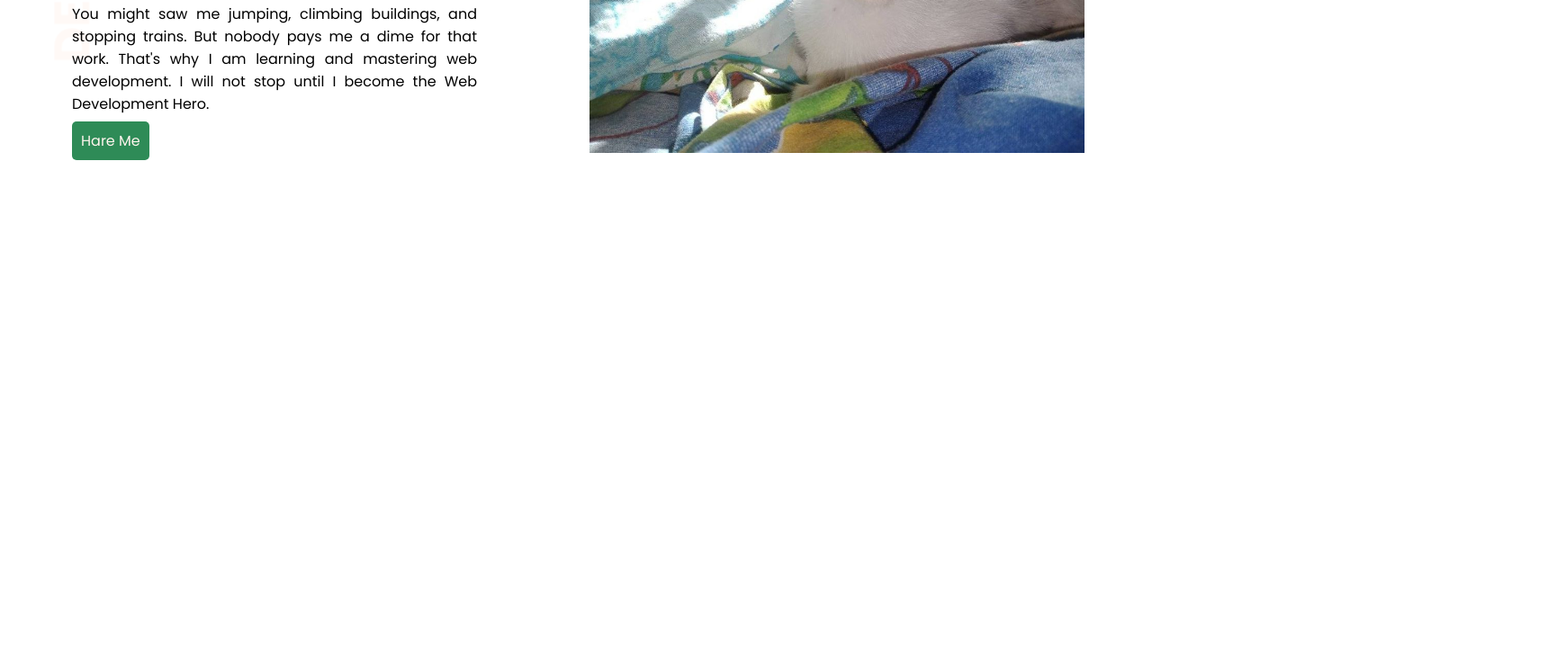
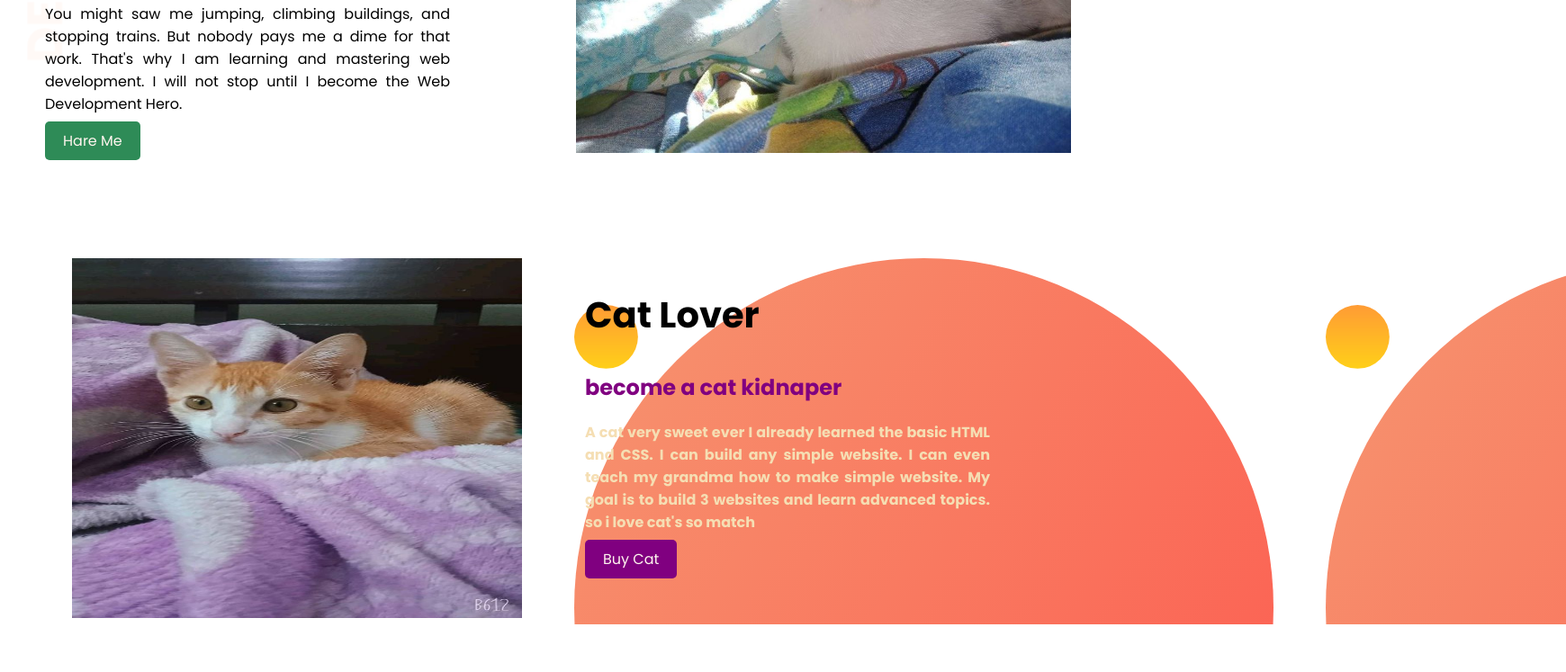
Before and after one commit to YASINARAFAT88/scond-site, a plain HTML site: page index.html in a window 1280 px wide. Shown: the part 293-1040 px from the top of the page at 90% size, 1740 px wide, since content can reach past the window. Before the commit the page ends 800 px from the top, so only its background shows below. Drawn offline with Linux system fonts and the light colour scheme.

Commit message:
secondtime

```diff
--- a/index.html
+++ b/index.html
@@ -26,5 +26,19 @@
             <img class="img-size" src="img/first.jpg" alt="">
         </div>
 </section>
+
+<section class="sec-2">
+
+    <div class="helfwidth">
+        <div>
+            <img id="imgg" src="img/main cat.jpg" alt="">
+          </div>
+          <div class="side-ho">
+              <h1>Cat Lover</h1>
+             <h2 class="color-perpule"> become a cat kidnaper</h2>
+             <p> A cat very sweet ever I already learned the basic HTML and CSS. I can build any simple website. I can even teach my grandma how to make simple website. My goal is to build 3 websites and learn advanced topics. so i love cat's so match</p> <a class="Cat" href="https://www.facebook.com/profile.php?id=100014945501389" target="_blank" rel="noopener noreferrer"> Buy Cat</a>
+          </div>
+    </div>
+</section>
 </body>
 </html>
--- a/style.css
+++ b/style.css
@@ -8,7 +8,7 @@ body{
     display: flex;
     padding: 50px;
     padding-bottom: 30px;
-    margin-left: 30px;
+
     background-image: url(img/top-banner.png);
     background-repeat: no-repeat;
 
@@ -37,9 +37,40 @@ p{
 }
 .decoration{
     text-decoration: none;
-    padding: 10px;
+    padding: 10px 20px;
     background-color: seagreen;
     color: seashell;
     border-radius: 5px;
 
 }
+
+.color-perpule{
+    color: purple;
+}
+.Cat{
+    text-decoration: none;
+    padding: 10px 20px;
+    background-color: purple;
+    color: seashell;
+    border-radius: 5px;
+}
+#imgg{
+    width:500px;
+    height: 400px;
+}
+
+.helfwidth{
+    display: flex;
+    width: 50%;
+    padding: 50px;
+    margin: 30px;
+}
+.side-ho{
+    padding-left: 70px;
+    padding-right: 100%;
+    background-image: url(img/my-bg.png);
+}
+.side-ho p{
+    color: wheat;
+    font-weight: 700;
+}
```
Also changed, not shown: img/my-bg.png (added).
